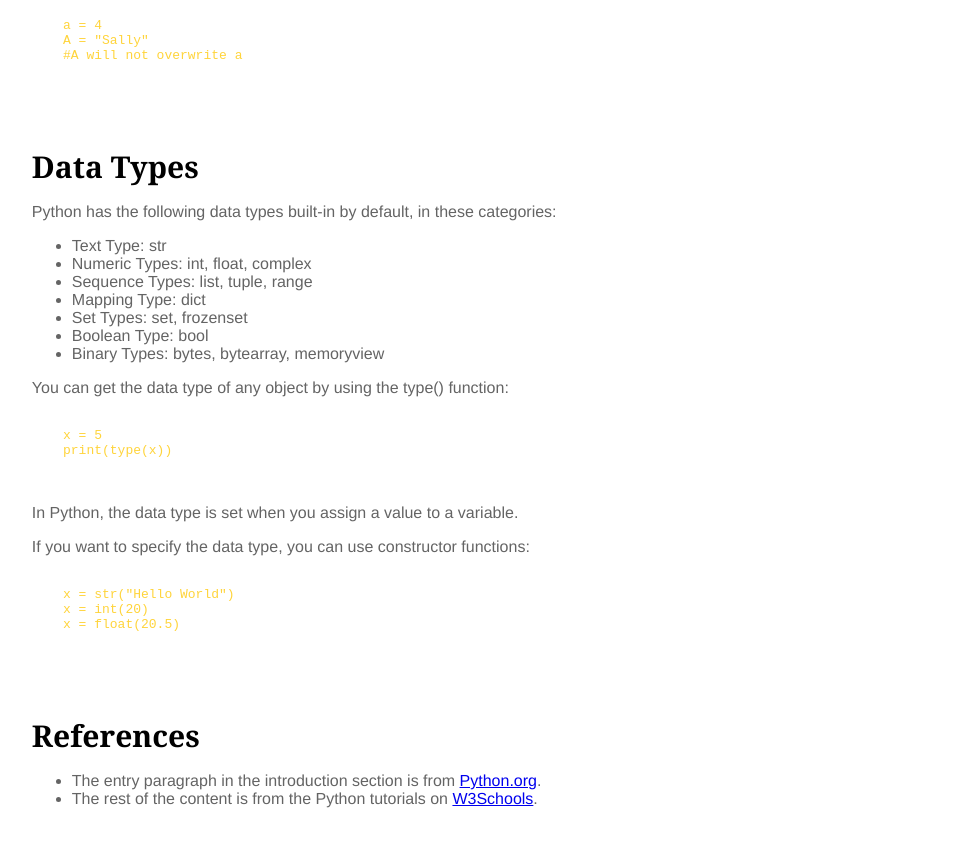
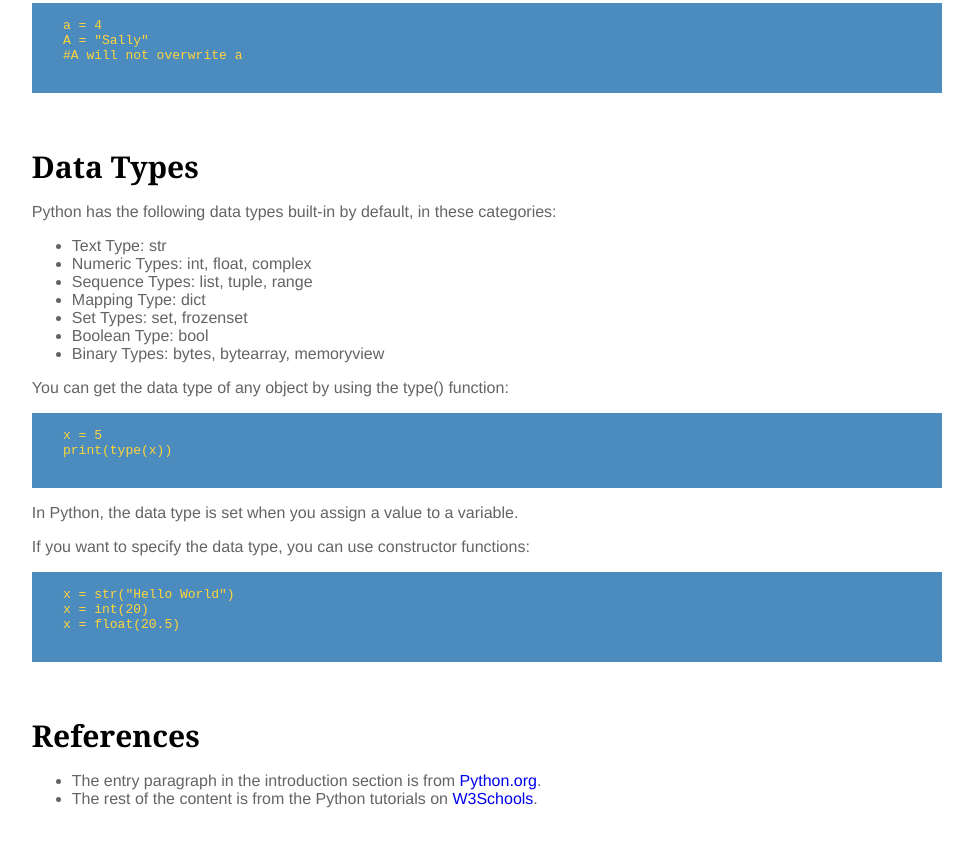
Before and after one commit to MRodriguez-M/Technical-Documentation-Page, a plain HTML site: page index.html in a window 1280 px wide. Shown: the part 1419-2266 px from the top of the page, without its empty margins (229-1202 px from the left). Drawn offline with Linux system fonts and the light colour scheme.

Commit message:
Styled all code blocks and removed underlines from links in References section

```diff
--- a/resources/css/index.css
+++ b/resources/css/index.css
@@ -33,8 +33,14 @@ p, li {
     color: #646464;
 }
 
-code {
+code, pre {
     color: #FFD43B;
+    width: 90%;
+    background-color: #4B8BBE;
+}
+
+a {
+    text-decoration: none;
 }
 
 @media (max-height: 500px) {
```
